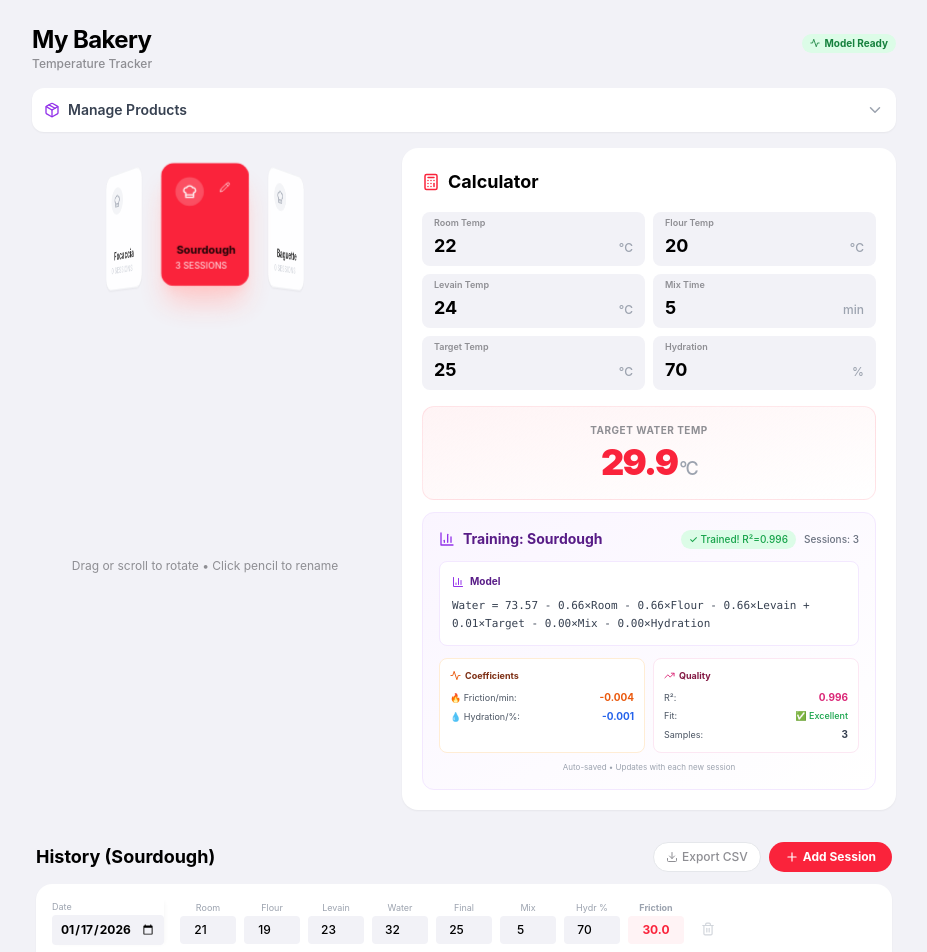
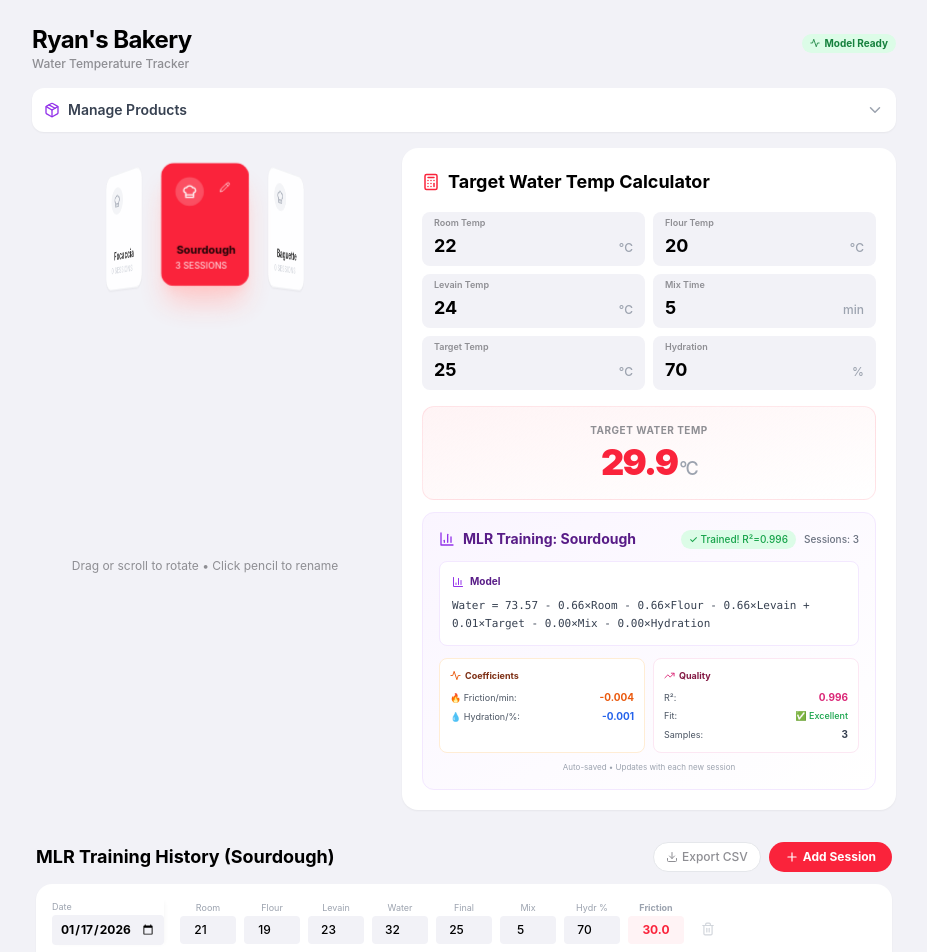
Before and after one commit to ghryan0000/dough-temp-tracker, a React (Vite) app: page / in a window 1280 px wide. Shown: the top 952 px of the page, without its empty margins (176-1103 px from the left). Built offline with nearby package versions, Linux system fonts and the light colour scheme.

Commit message:
Update UI text: Ryan's Bakery, Water Temperature Tracker, MLR Training

```diff
--- a/dough-temp-tracker.tsx
+++ b/dough-temp-tracker.tsx
@@ -337,8 +337,8 @@ export default function DoughTempTracker() {
         {/* Header - Compact */}
         <div className="flex items-baseline justify-between mb-4">
           <div>
-            <h1 className="text-2xl font-bold text-black tracking-tight">My Bakery</h1>
-            <p className="text-apple-gray text-xs font-medium">Temperature Tracker</p>
+            <h1 className="text-2xl font-bold text-black tracking-tight">Ryan's Bakery</h1>
+            <p className="text-apple-gray text-xs font-medium">Water Temperature Tracker</p>
           </div>
           {regressionModel && (
             <span className="text-[10px] font-bold px-2 py-0.5 bg-green-100 text-green-700 rounded-full flex items-center gap-1">
@@ -435,7 +435,7 @@ export default function DoughTempTracker() {
           <div className="md:col-span-7 bg-white rounded-2xl shadow-sm p-5">
             <div className="flex items-center justify-between mb-4">
               <h2 className="text-lg font-bold text-black flex items-center gap-2">
-                <Calculator size={18} className="text-apple-red" /> Calculator
+                <Calculator size={18} className="text-apple-red" /> Target Water Temp Calculator
               </h2>
             </div>
 
@@ -480,7 +480,7 @@ export default function DoughTempTracker() {
                 <div className="flex items-center justify-between mb-3">
                   <div className="flex items-center gap-2">
                     <BarChart3 size={16} className="text-purple-600" />
-                    <span className="text-sm font-bold text-purple-900">Training: {currentProduct?.name}</span>
+                    <span className="text-sm font-bold text-purple-900">MLR Training: {currentProduct?.name}</span>
                   </div>
                   <div className="flex items-center gap-2">
                     <span className="text-[10px] font-medium text-green-600 bg-green-100 px-2 py-0.5 rounded-full">
@@ -565,7 +565,7 @@ export default function DoughTempTracker() {
         {/* History List */}
         <div className="px-1">
           <div className="flex items-center justify-between mb-3">
-            <h2 className="text-lg font-bold text-black">History ({currentProduct?.name})</h2>
+            <h2 className="text-lg font-bold text-black">MLR Training History ({currentProduct?.name})</h2>
             <div className="flex gap-2">
               <button onClick={exportCSV} className="text-xs font-medium text-apple-gray hover:text-black flex items-center gap-1 bg-white border border-gray-200 px-3 py-1.5 rounded-full transition-colors">
                 <Download size={12} /> Export CSV
```
